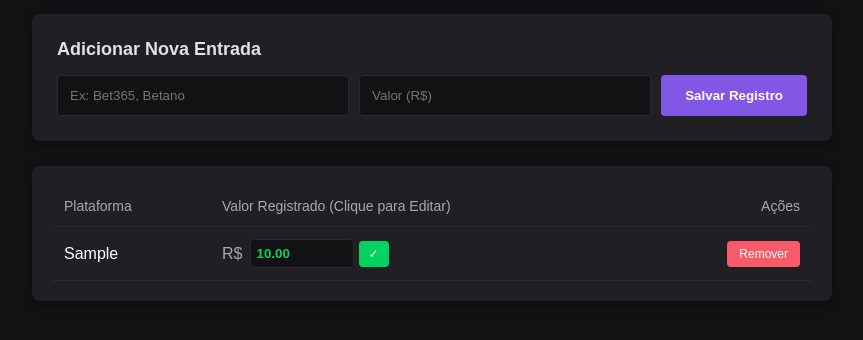
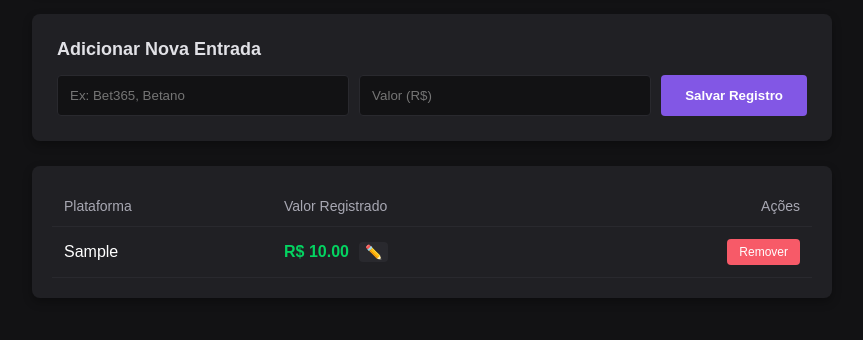
Before and after one commit to carlosxxrs/contador-apostas, a Flask app: page / in a window 1280 px wide. Shown: the part 222-562 px from the top of the page, without its empty margins (208-1071 px from the left). Run offline with Flask 3, Linux system fonts and the light colour scheme; the visitor is signed in with stand-in values (Sample User, id 1); tables that the repository leaves empty hold one stand-in row (values such as "Sample post").

Commit message:
Update index.html

```diff
--- a/templates/index.html
+++ b/templates/index.html
@@ -28,10 +28,16 @@
         th, td { padding: 12px; border-bottom: 1px solid #29292e; vertical-align: middle; }
         th { color: #a8a8b3; font-weight: normal; font-size: 14px; }
 
-        /* Estilos de Edição e Remoção rápidos */
-        .edit-form { display: flex; gap: 5px; align-items: center; }
+        /* Modos de exibição e botões */
+        .value-view { display: flex; align-items: center; gap: 10px; color: #04d361; font-weight: bold; }
+        .btn-pencil { background: none; border: none; cursor: pointer; font-size: 14px; padding: 2px 6px; border-radius: 4px; background-color: #29292e; }
+        .btn-pencil:hover { background-color: #3e3e44; }
+
+        .edit-form { display: none; gap: 5px; align-items: center; }
         .input-mini { width: 90px; padding: 6px; border-radius: 4px; border: 1px solid #29292e; background: #121214; color: #04d361; font-weight: bold; }
-        .btn-mini-save { background: #04d361; border: none; color: white; padding: 6px 10px; border-radius: 4px; cursor: pointer; font-size: 12px; }
+        .btn-mini-save { background: #04d361; border: none; color: white; padding: 6px 10px; border-radius: 4px; cursor: pointer; font-size: 12px; font-weight: bold; }
+        .btn-mini-save:hover { background: #0ee96f; }
+
         .btn-delete { background: #f75a68; border: none; color: white; padding: 6px 12px; border-radius: 4px; cursor: pointer; font-size: 12px; }
         .btn-delete:hover { background: #c54754; }
         .no-data { text-align: center; color: #a8a8b3; padding: 30px; }
@@ -64,7 +70,7 @@
                 <thead>
                     <tr>
                         <th>Plataforma</th>
-                        <th>Valor Registrado (Clique para Editar)</th>
+                        <th>Valor Registrado</th>
                         <th style="text-align: right;">Ações</th>
                     </tr>
                 </thead>
@@ -74,10 +80,15 @@
                             <tr>
                                 <td>{{ aposta.casa }}</td>
                                 <td>
-                                    <form class="edit-form" method="POST" action="/editar_aposta/{{ aposta.id }}">
+                                    <div id="view-{{ aposta.id }}" class="value-view">
+                                        <span>R$ {{ "%.2f"|format(aposta.valor) }}</span>
+                                        <button class="btn-pencil" onclick="habilitarEdicao('{{ aposta.id }}')" title="Editar Valor">✏️</button>
+                                    </div>
+
+                                    <form id="form-{{ aposta.id }}" class="edit-form" method="POST" action="/editar_aposta/{{ aposta.id }}">
                                         <span style="color: #a8a8b3; margin-right: 2px;">R$</span>
-                                        <input type="number" step="0.01" name="novo_valor" class="input-mini" value="{{ "%.2f"|format(aposta.valor) }}">
-                                        <button type="submit" class="btn-mini-save" title="Salvar Novo Valor">✓</button>
+                                        <input type="number" step="0.01" name="novo_valor" class="input-mini" value="{{ "%.2f"|format(aposta.valor) }}" required>
+                                        <button type="submit" class="btn-mini-save" title="Confirmar Alteração">✓</button>
                                     </form>
                                 </td>
                                 <td style="text-align: right;">
@@ -97,5 +108,14 @@
         </div>
     </div>
 
+    <script>
+        function habilitarEdicao(id) {
+            // Esconde o texto e o lápis
+            document.getElementById('view-' + id).style.display = 'none';
+            // Mostra a caixinha de input e o botão verde de confirmação
+            document.getElementById('form-' + id).style.display = 'flex';
+        }
+    </script>
+
 </body>
 </html>
```
